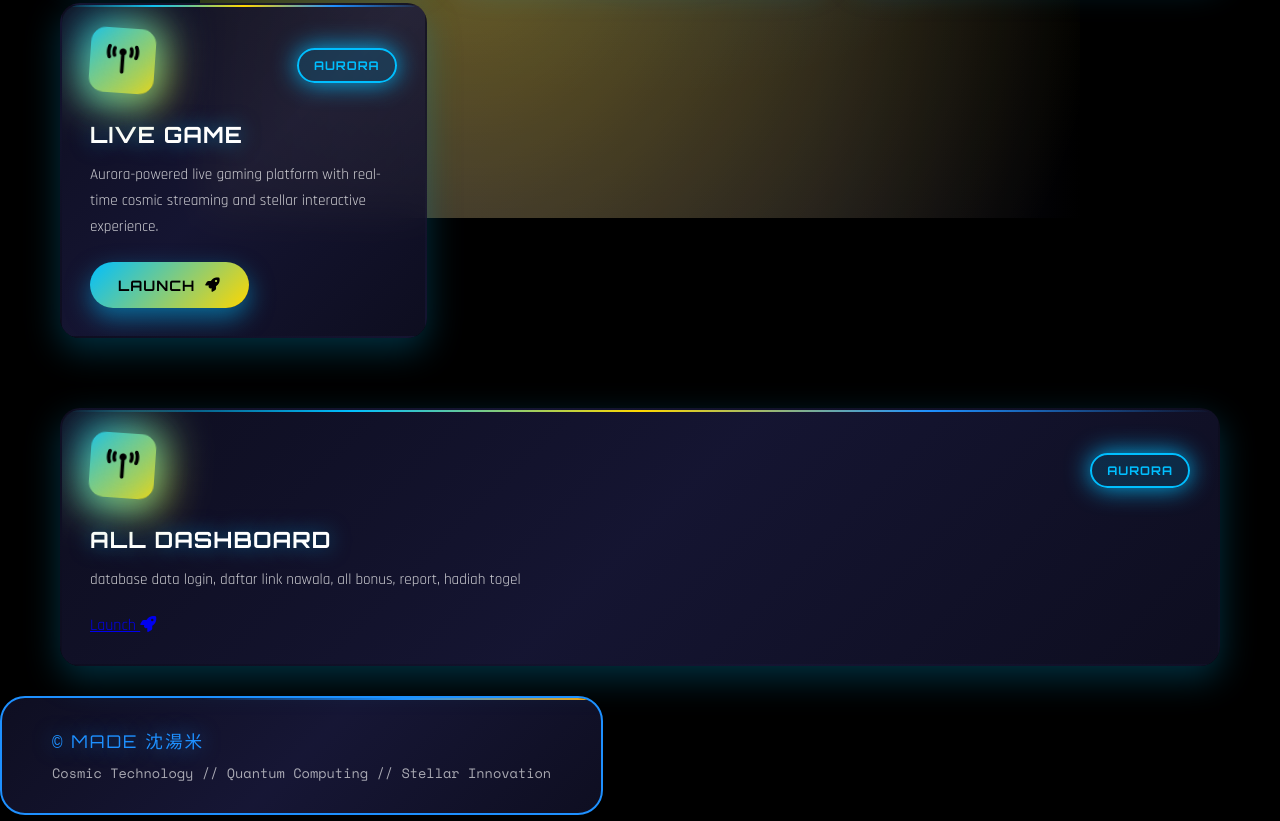
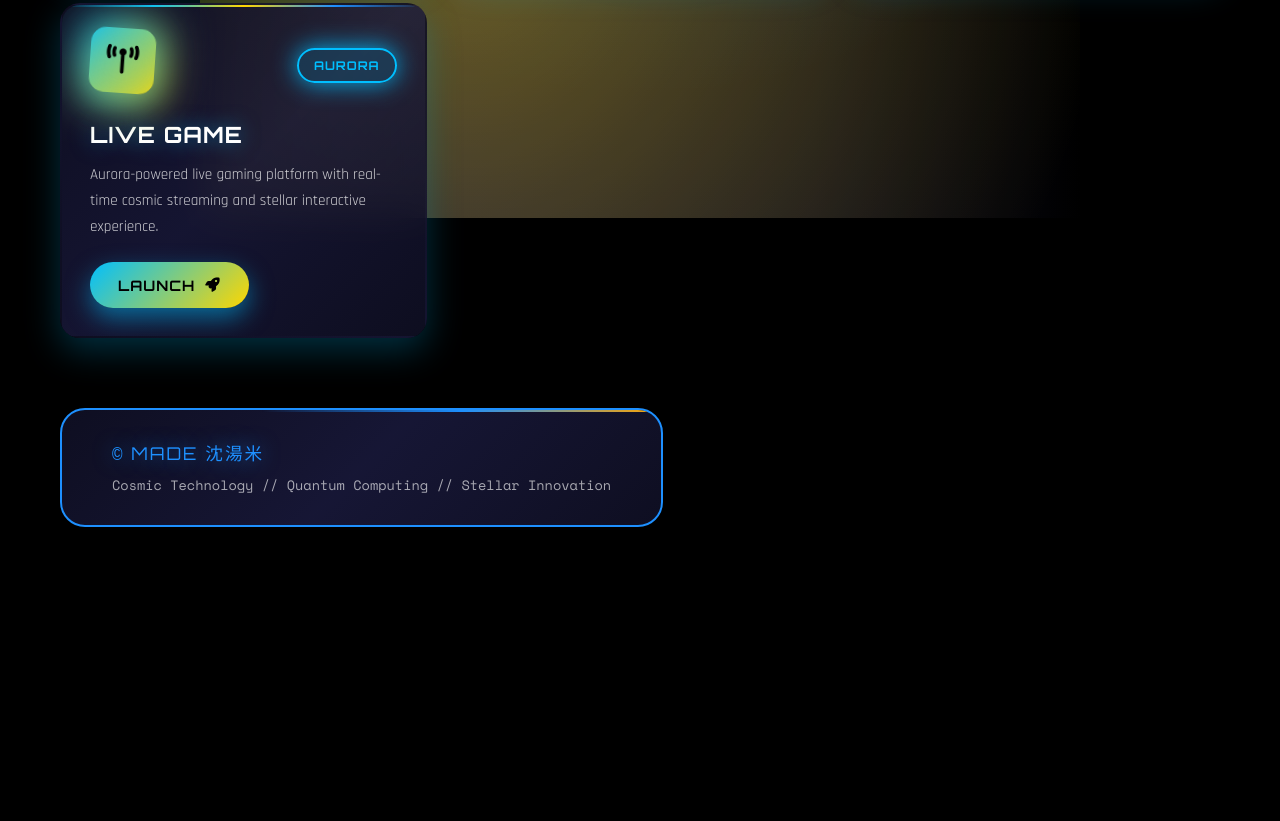
Before and after one commit to zzhdrgx44z/symphonny, a plain HTML site: page Dashboar_simphony.html in a window 1280 px wide. Shown: the part 886-1707 px from the top of the page. After the commit the page ends 1449 px from the top, so only its background shows below. Drawn offline with nearby package versions, Linux system fonts and the light colour scheme.

Commit message:
Update Dashboar_simphony.html

```diff
--- a/Dashboar_simphony.html
+++ b/Dashboar_simphony.html
@@ -1022,22 +1022,6 @@
                 </a>
             </div>
         </div>
-
-            <div class="cosmic-card" data-title="Live Game" data-description="Aurora-powered live gaming platform with real-time cosmic streaming and stellar interactive experience." data-category="AURORA">
-                <div class="card-energy"></div>
-                <div class="card-header">
-                    <div class="card-icon-cosmic">
-                        <i class="fas fa-broadcast-tower"></i>
-                    </div>
-                    <span class="card-badge-cosmic">AURORA</span>
-                </div>
-                <h3 class="card-title-cosmic">All dashboard</h3>
-                <p class="card-description">database data login, daftar link nawala, all bonus, report, hadiah togel</p>
-                <a href="https://charming-selkie-c2dc43.netlify.app/all_dashboard.html" target="_blank">
-                    Launch <i class="fas fa-rocket"></i>
-                </a>
-            </div>
-        </div>
         <footer>
             <div class="footer-cosmic">
                 <p class="footer-text">© MADE 沈湯米</p>
```
